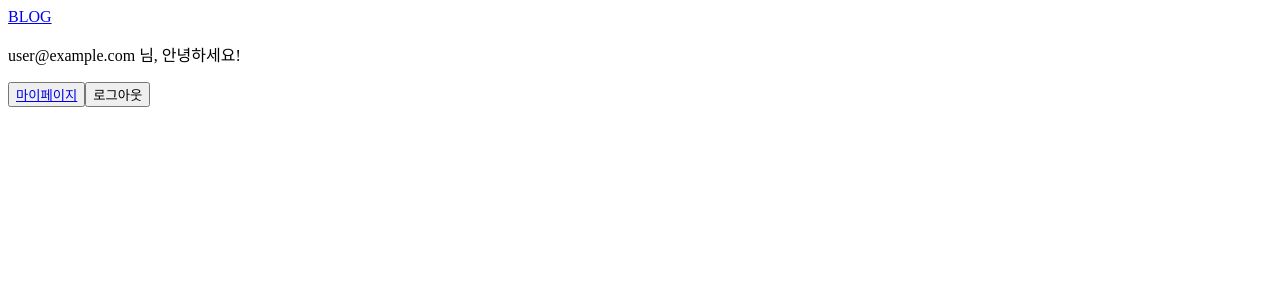
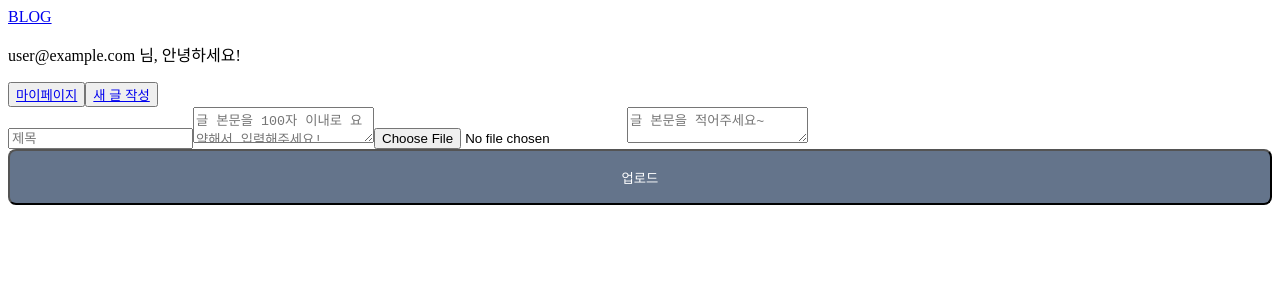
Before and after one commit to s0ojin/blog-app, a React (Vite) app: page /post/create in a window 1280 px wide. Shown: the top 300 px of the page. Built offline with nearby package versions, Linux system fonts and the light colour scheme; no server answers; sample sign-in values are in the browser's storage.

Commit message:
FEAT: 글작성 기능 추가

```diff
--- a/src/components/Header.jsx
+++ b/src/components/Header.jsx
@@ -1,13 +1,14 @@
 import { Link, useNavigate } from "react-router-dom";
 import { useAuthState } from "../contexts/AuthContext";
-import { signOut } from "firebase/auth";
-import { auth } from "../firebase";
+/* import { signOut } from "firebase/auth";
+import { auth } from "../firebase"; */
 
 export default function Header() {
   const authState = useAuthState();
   const navigate = useNavigate();
 
-  const logoutHandler = () => {
+  // TODO: 로그아웃기능 마이페이지로 이동
+  /*   const logoutHandler = () => {
     signOut(auth)
       .then(() => {
         localStorage.clear();
@@ -15,7 +16,7 @@ export default function Header() {
         navigate("/");
       })
       .catch((err) => alert(err));
-  };
+  }; */
 
   return (
     <div className="w-full h-[60px] p-4 flex items-center">
@@ -28,10 +29,8 @@ export default function Header() {
           <button className="w-[80px] h-[40px] bg-slate-200 rounded-lg mr-3">
             <Link to="/mypage">마이페이지</Link>
           </button>
-          <button
-            onClick={logoutHandler}
-            className="w-[80px] h-[40px] bg-slate-200 rounded-lg">
-            로그아웃
+          <button className="w-[80px] h-[40px] bg-slate-200 rounded-lg">
+            <Link to="/post/create">새 글 작성</Link>
           </button>
         </>
       ) : (
--- /dev/null
+++ b/src/pages/CreatePost.jsx
@@ -0,0 +1,54 @@
+import { useForm } from "react-hook-form";
+import { collection, addDoc, Timestamp } from "firebase/firestore";
+import { db } from "../firebase";
+
+export default function CreatePost() {
+  const { register, handleSubmit } = useForm();
+
+  const onSubmit = async (data) => {
+    console.log(data);
+    // TODO: 이미지 링크로 변경 저장, author 변경
+
+    await addDoc(collection(db, "posts"), {
+      author: "박수진",
+      title: data.title,
+      content: data.content,
+      summary: data.summary,
+      image: "",
+      createdAt: Timestamp.now(),
+    });
+  };
+
+  return (
+    <div className="p-8">
+      <form
+        onSubmit={handleSubmit(onSubmit)}
+        className="mx-auto w-[70%] h-screen flex flex-col">
+        <input
+          type="text"
+          {...register("title", {
+            required: true,
+            maxLength: 28,
+          })}
+          placeholder="제목"
+          className="w-full h-24 text-[32px] p-2 outline-none focus:border-b-2 mb-10"
+        />
+        <textarea
+          {...register("summary", { required: true, maxLength: 100 })}
+          placeholder="글 본문을 100자 이내로 요약해서 입력해주세요!"
+          className="w-full h-24 p-2 mb-10 outline-slate-300"
+        />
+        <input type="file" {...register("image")} className="mb-10" />
+        <textarea
+          {...register("content", {
+            required: true,
+            maxLength: 10000,
+          })}
+          placeholder="글 본문을 적어주세요~"
+          className="w-full h-[70%] p-2 outline-slate-300 mb-10"
+        />
+        <button className="submit_btn">업로드</button>
+      </form>
+    </div>
+  );
+}
--- a/src/pages/Home.jsx
+++ b/src/pages/Home.jsx
@@ -2,6 +2,7 @@ import { useEffect, useState } from "react";
 import Carousel from "../components/Carousel";
 import { getDocs, query, collection } from "firebase/firestore";
 import { db } from "../firebase";
+import { Link } from "react-router-dom";
 
 export default function Home() {
   const [postList, setPostList] = useState();
@@ -11,7 +12,10 @@ export default function Home() {
     const postsSnap = await getDocs(postsRef);
     const posts = [];
     postsSnap.forEach((post) => {
-      posts.push(post.data());
+      posts.push({
+        data: post.data(),
+        id: post.id,
+      });
     });
     setPostList(posts);
   };
@@ -25,19 +29,23 @@ export default function Home() {
       <Carousel />
       <ul className="grid grid-cols-3 gap-10 m-10 cursor-pointer">
         {postList &&
-          postList.map((post, idx) => (
+          postList.map((post) => (
             <li
-              key={idx}
+              key={post.id}
               className="flex flex-col max-h-[500px] shadow-lg rounded-2xl">
-              <img src={post.image} className="h-[45%] object-cover" />
-              <div className="h-[45%] p-4 flex flex-col">
-                <p className="font-bold text-[20px] mb-2">{post.title}</p>
-                <p className="">{post.content}</p>
-                <p className="mt-auto text-[14px] text-gray-400">
-                  {Date(post.createdAt)}
-                </p>
-              </div>
-              <p className="h-[10%] p-4">by. {post.author}</p>
+              <Link to={`/post/${post.id}`}>
+                <img src={post.data.image} className="h-[45%] object-cover" />
+                <div className="h-[45%] p-4 flex flex-col">
+                  <p className="font-bold text-[20px] mb-2">
+                    {post.data.title}
+                  </p>
+                  <p className="">{post.data.content}</p>
+                  <p className="mt-auto text-[14px] text-gray-400">
+                    {Date(post.data.createdAt)}
+                  </p>
+                </div>
+                <p className="h-[10%] p-4">by. {post.data.author}</p>
+              </Link>
             </li>
           ))}
       </ul>
--- a/src/router/RoutePage.jsx
+++ b/src/router/RoutePage.jsx
@@ -4,6 +4,7 @@ import Login from "../pages/Login";
 import Signup from "../pages/Signup";
 import Home from "../pages/Home";
 import Mypage from "../pages/Mypage";
+import CreatePost from "../pages/CreatePost";
 
 export default function RoutePage() {
   return (
@@ -13,6 +14,7 @@ export default function RoutePage() {
       <Route element={<PrivateRoute authentication={true} />}>
         <Route path="/" element={<Home />} />
         <Route path="/mypage" element={<Mypage />} />
+        <Route path="/post/create" element={<CreatePost />} />
       </Route>
       {/* 로그아웃 필수 */}
       <Route element={<PrivateRoute authentication={false} />}>
```
Also changed, not shown: src/assets/defaultImg.png (added).
